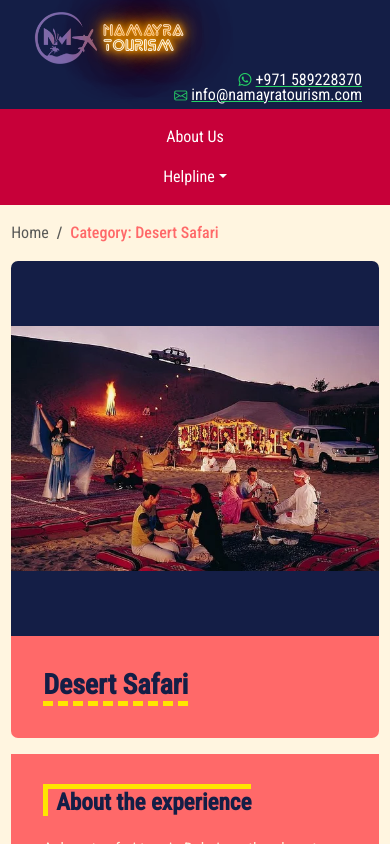
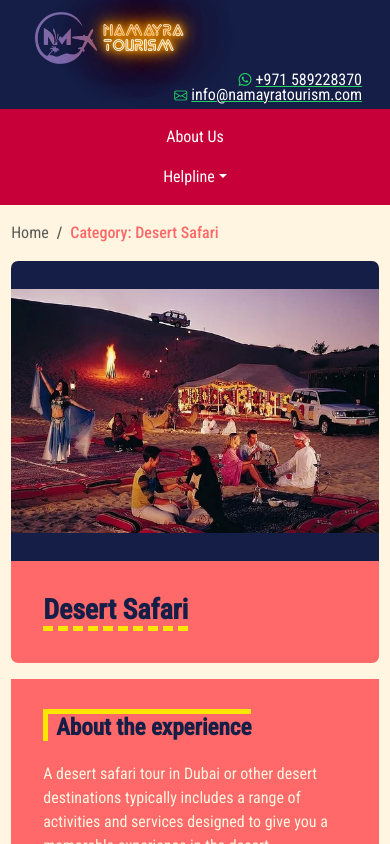
Before and after one commit to bharat1999/namayra_tours, a React (Vite) app: page /category/1 in a window 390 px wide. Shown: the top 844 px of the page. Built offline with nearby package versions, Linux system fonts and the light colour scheme.

Commit message:
card white space reduced

```diff
--- a/src/components/ActivityCard.jsx
+++ b/src/components/ActivityCard.jsx
@@ -19,14 +19,13 @@ export default function ActivityCard({ activity }) {
       >
         <Card.Img
           className="activity-card-image"
-          height="150px"
           variant=""
           src={activity.image}
         />
-        <Card.Body className="pt-2 w-100">
+        <Card.Body className="pt-1 pb-2 w-100">
           <Card.Title className="fs-6">{activity.title}</Card.Title>
           <Card.Text className="mb-0">
-            <div className="d-flex justify-content-between align-items-center mb-2">
+            <div className="d-flex justify-content-between align-items-center">
               <div className="d-flex flex-column align-items-center">
                 <span
                   className="text-muted fst-italic"
--- a/src/index.scss
+++ b/src/index.scss
@@ -13,10 +13,16 @@ body {
 // CSS used by multiple components
 
 .carousel-image {
-  height: 375px !important;
+  height: 350px !important;
   object-fit: contain;
   width: 100%;
   background-color: #141e46;
+}
+
+@media only screen and (max-width: 500px) {
+  .carousel-image {
+    height: 300px !important;
+  }
 }
 
 //Header Style Start
@@ -168,6 +174,7 @@ body {
 }
 
 .activity-card-image {
+  height: 150px;
   border-top-right-radius: 20px !important;
   border-top-left-radius: 20px !important;
   border-bottom-left-radius: 0 !important;
```
